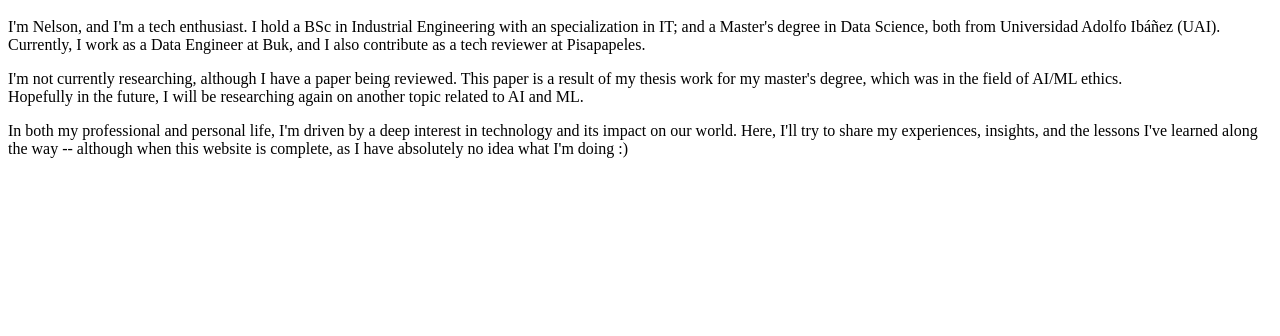
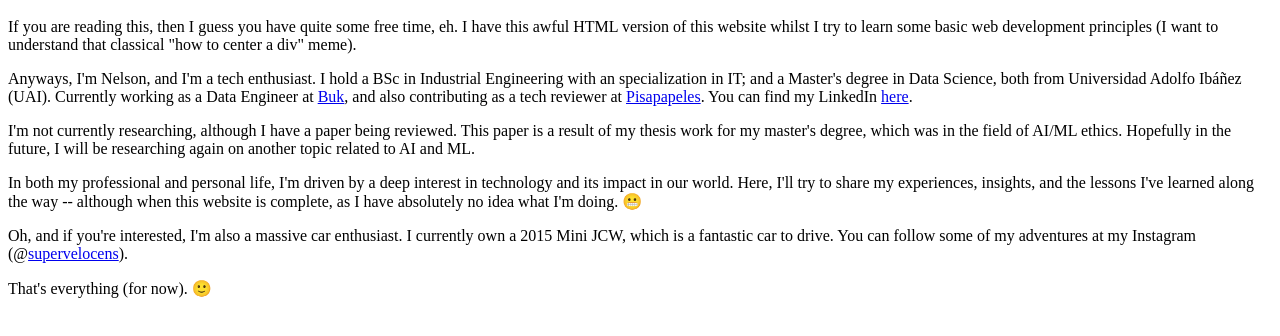
Before and after one commit to nsalazarv/nsalazarv.github.io, a plain HTML site: page index.html in a window 1280 px wide. Shown: the part 48-384 px from the top of the page. Drawn offline with Linux system fonts and the light colour scheme.

Commit message:
update index.html

```diff
--- a/index.html
+++ b/index.html
@@ -2,11 +2,20 @@
 <body>
     <h1>Hi!</h1>
 
-    <p>I'm Nelson, and I'm a tech enthusiast. I hold a BSc in Industrial Engineering with an specialization in IT; and a Master's degree in Data Science, both from Universidad Adolfo Ibáñez (UAI). <br>
-        Currently, I work as a Data Engineer at Buk, and I also contribute as a tech reviewer at Pisapapeles.</p>
+    <p>If you are reading this, then I guess you have quite some free time, eh.
+        I have this awful HTML version of this website whilst I try to learn some basic web development principles (I want to understand that classical "how to center a div" meme).</p>
 
-    <p>I'm not currently researching, although I have a paper being reviewed. This paper is a result of my thesis work for my master's degree, which was in the field of AI/ML ethics.<br>
+    <p>Anyways, I'm Nelson, and I'm a tech enthusiast. I hold a BSc in Industrial Engineering with an specialization in IT; and a Master's degree in Data Science, both from Universidad Adolfo Ibáñez (UAI).
+        Currently working as a Data Engineer at <a href="https://www.buk.cl/"> Buk</a>, and also contributing as a tech reviewer at <a href="https://pisapapeles.net/">Pisapapeles</a>. You can find my LinkedIn <a href="www.linkedin.com/in/nelson-s-a7a249bb"> here</a>. </p>
+
+    <p>I'm not currently researching, although I have a paper being reviewed. This paper is a result of my thesis work for my master's degree, which was in the field of AI/ML ethics.
         Hopefully in the future, I will be researching again on another topic related to AI and ML.</p>
 
-    <p>In both my professional and personal life, I'm driven by a deep interest in technology and its impact on our world. Here, I'll try to share my experiences, insights, and the lessons I've learned along the way -- although when this website is complete, as I have absolutely no idea what I'm doing :)</p>
+    <p>In both my professional and personal life, I'm driven by a deep interest in technology and its impact in our world.
+        Here, I'll try to share my experiences, insights, and the lessons I've learned along the way -- although when this website is complete, as I have absolutely no idea what I'm doing. 😬</p>
+
+    <p> Oh, and if you're interested, I'm also a massive car enthusiast. I currently own a 2015 Mini JCW, which is a fantastic car to drive.
+        You can follow some of my adventures at my Instagram (@<a href="https://www.instagram.com/supervelocens/">supervelocens</a>). </p>
+
+    <p> That's everything (for now). 🙂</p>
 </body>
```
